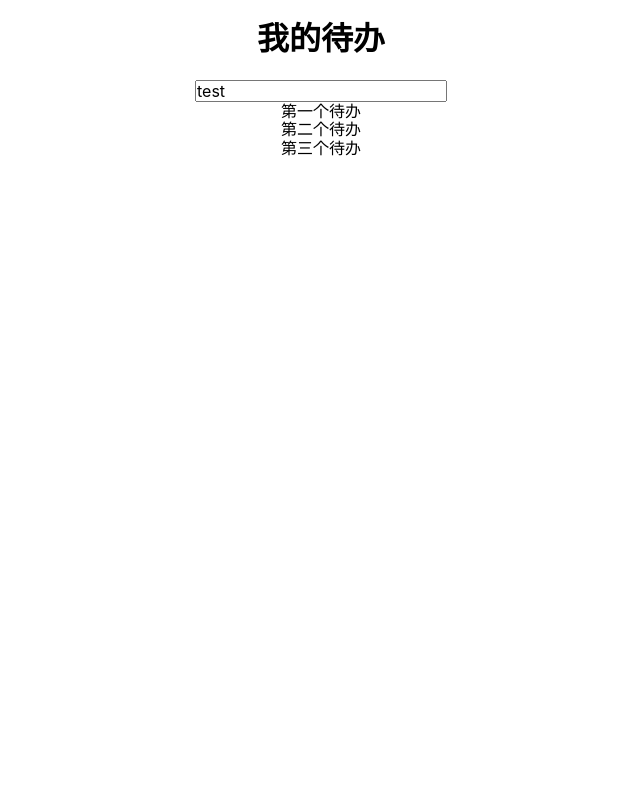
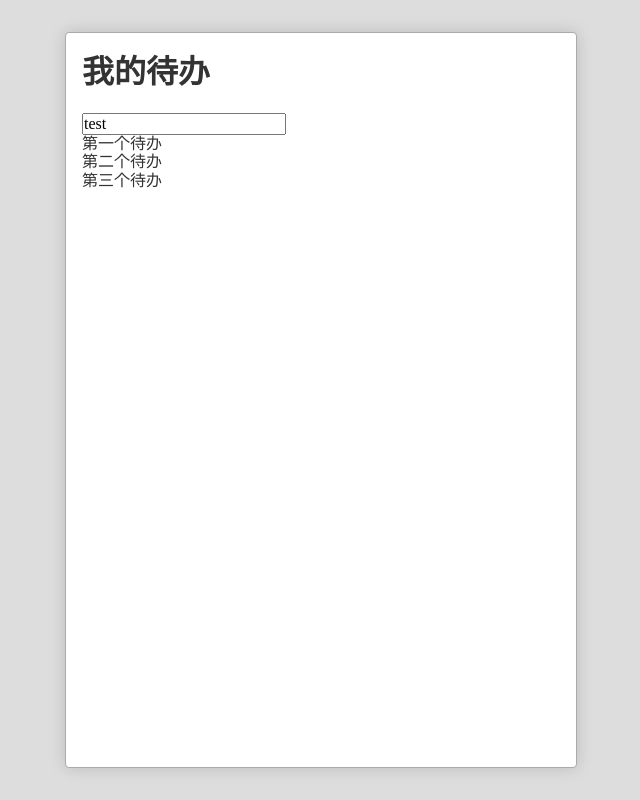
Before and after one commit to upupdayday/react_app, a React (Create React App) app: page / in a window 1280 px wide. Shown: the whole page, without its empty margins (319-959 px from the left). Built offline with nearby package versions, Linux system fonts and the light colour scheme.

Commit message:
更新样式

```diff
--- a/src/App.css
+++ b/src/App.css
@@ -1,32 +1,11 @@
 .App {
-  text-align: center;
+  color: #333;
+  border: 1px solid #aaa;
+  border-radius: 4px;
+  background: white;
+  margin: 2em;
+  padding: 0 1em;
+  min-height: 20em;
+  min-width: 32em;
+  box-shadow: 0 0 1em hsla(0,0%,0%,0.15);
 }
-
-.App-logo {
-  animation: App-logo-spin infinite 20s linear;
-  height: 40vmin;
-}
-
-.App-header {
-  background-color: #282c34;
-  min-height: 100vh;
-  display: flex;
-  flex-direction: column;
-  align-items: center;
-  justify-content: center;
-  font-size: calc(10px + 2vmin);
-  color: white;
-}
-
-.App-link {
-  color: #61dafb;
-}
-
-@keyframes App-logo-spin {
-  from {
-    transform: rotate(0deg);
-  }
-  to {
-    transform: rotate(360deg);
-  }
-}
--- a/src/index.css
+++ b/src/index.css
@@ -1,14 +1,9 @@
 body {
-  margin: 0;
-  padding: 0;
-  font-family: -apple-system, BlinkMacSystemFont, "Segoe UI", "Roboto", "Oxygen",
-    "Ubuntu", "Cantarell", "Fira Sans", "Droid Sans", "Helvetica Neue",
-    sans-serif;
-  -webkit-font-smoothing: antialiased;
-  -moz-osx-font-smoothing: grayscale;
+  background: #ddd;
 }
 
-code {
-  font-family: source-code-pro, Menlo, Monaco, Consolas, "Courier New",
-    monospace;
+#root{
+  display: flex;
+  justify-content: center;
+  min-height: 100vh;
 }
```
